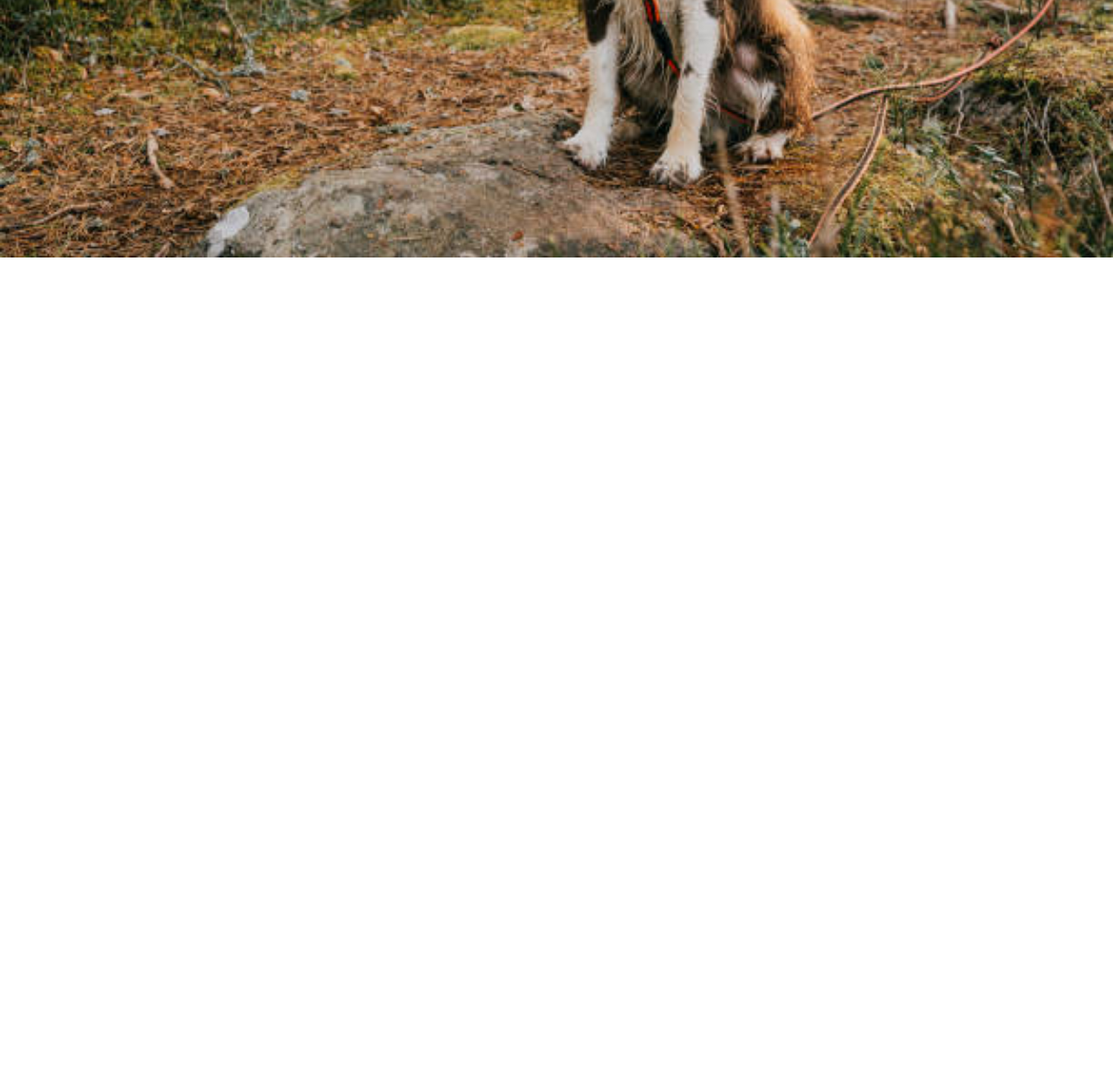
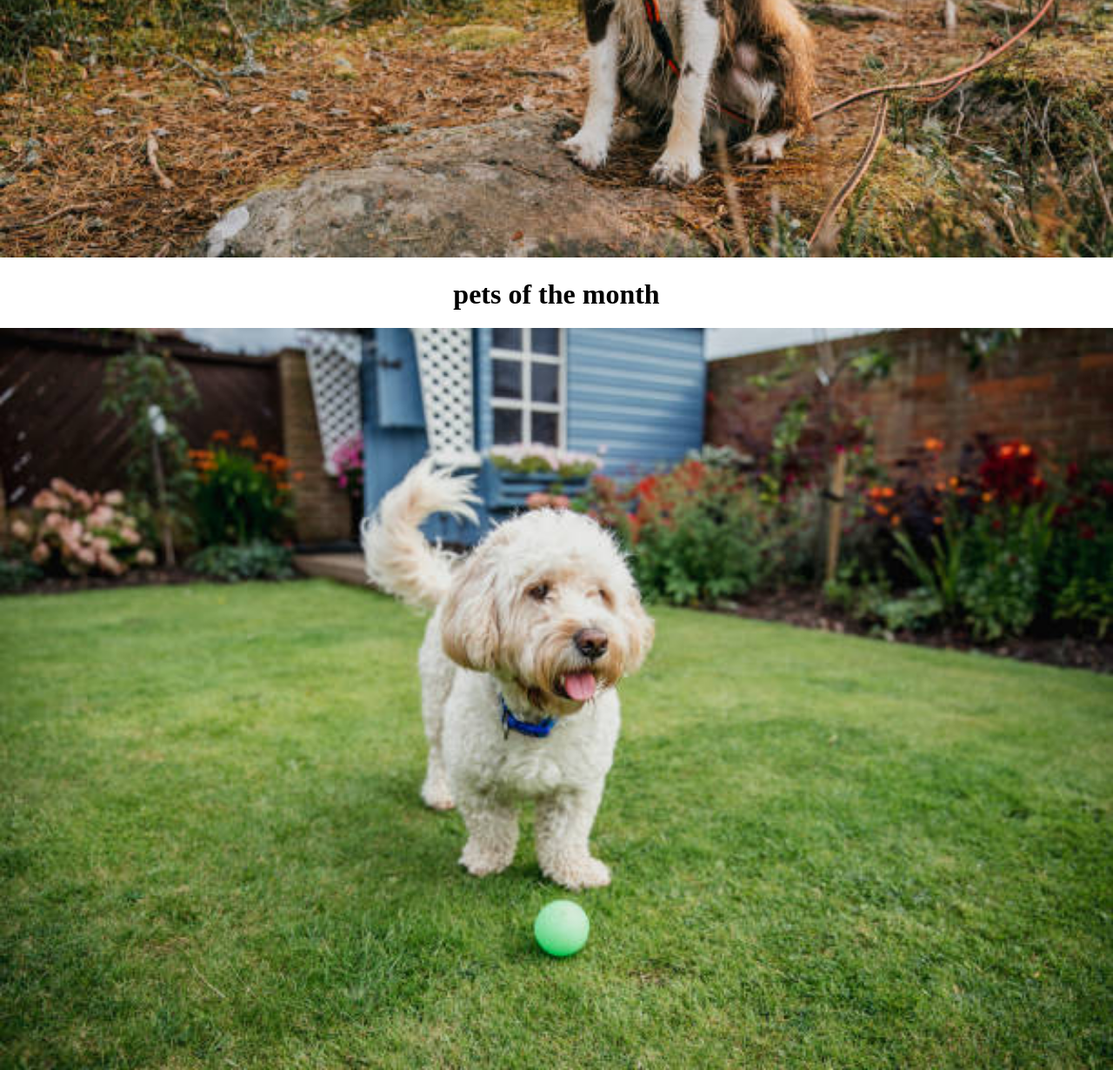
Before and after one commit to Ruqayyah-Ibra/animalshelter, a plain HTML site: page index.html in a window 1280 px wide. Shown: the part 601-1831 px from the top of the page at 87% size. Before the commit the page ends 901 px from the top, so only its background shows below. Drawn offline with Linux system fonts and the light colour scheme.

Commit message:
added two dog images underneath 'pets of the month'

```diff
--- a/css/style.css
+++ b/css/style.css
@@ -20,3 +20,12 @@
 
 
 }
+
+.container h1 {
+   text-align: center;
+   padding: 20px;
+}
+
+.container img {
+   width: 100%;
+}
--- a/index.html
+++ b/index.html
@@ -18,6 +18,12 @@
         <img src="img/dog image.1.jpg">
       </div>
 
+      <div class="container">
+        <h1>pets of the month</h1>
+      <img src="img/dog image 2.jpg" alt="">
+      <img src="img/dog image 3.jpg" alt="">
+      </div>
+
 
 
 
```
Also changed, not shown: img/dog image 2.jpg (added), img/dog image 3.jpg (added).
